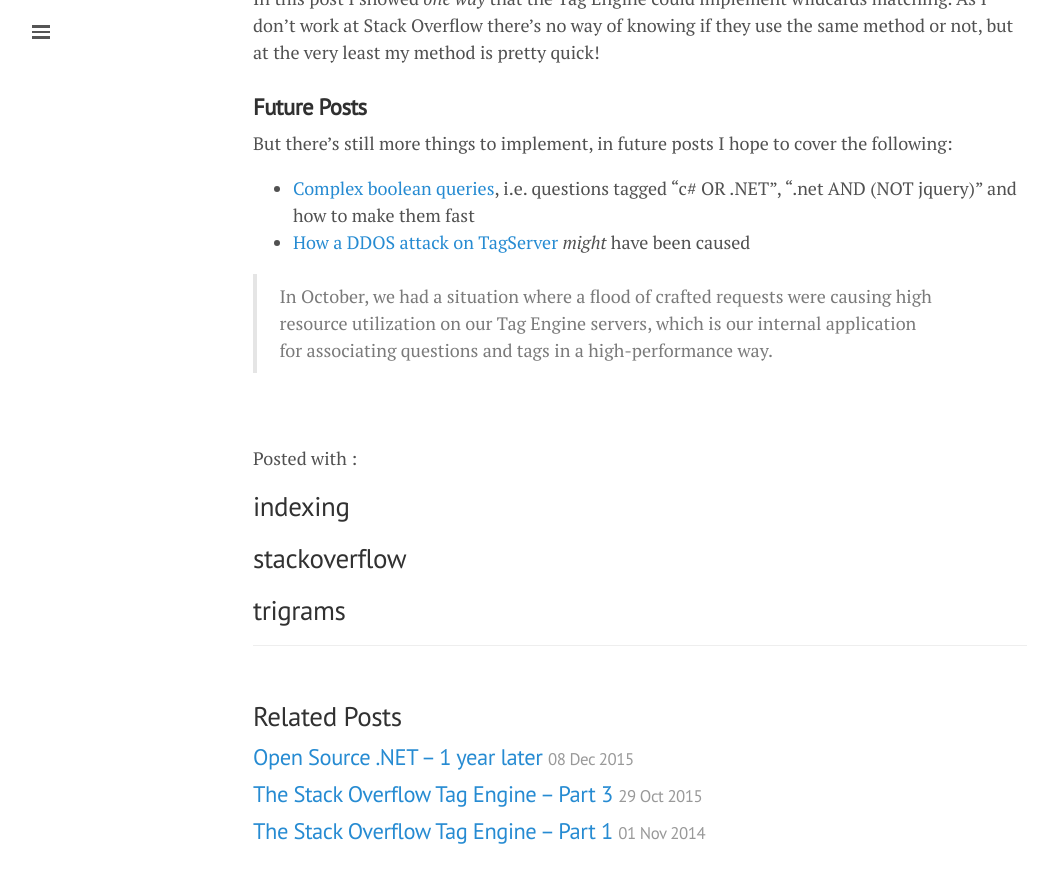
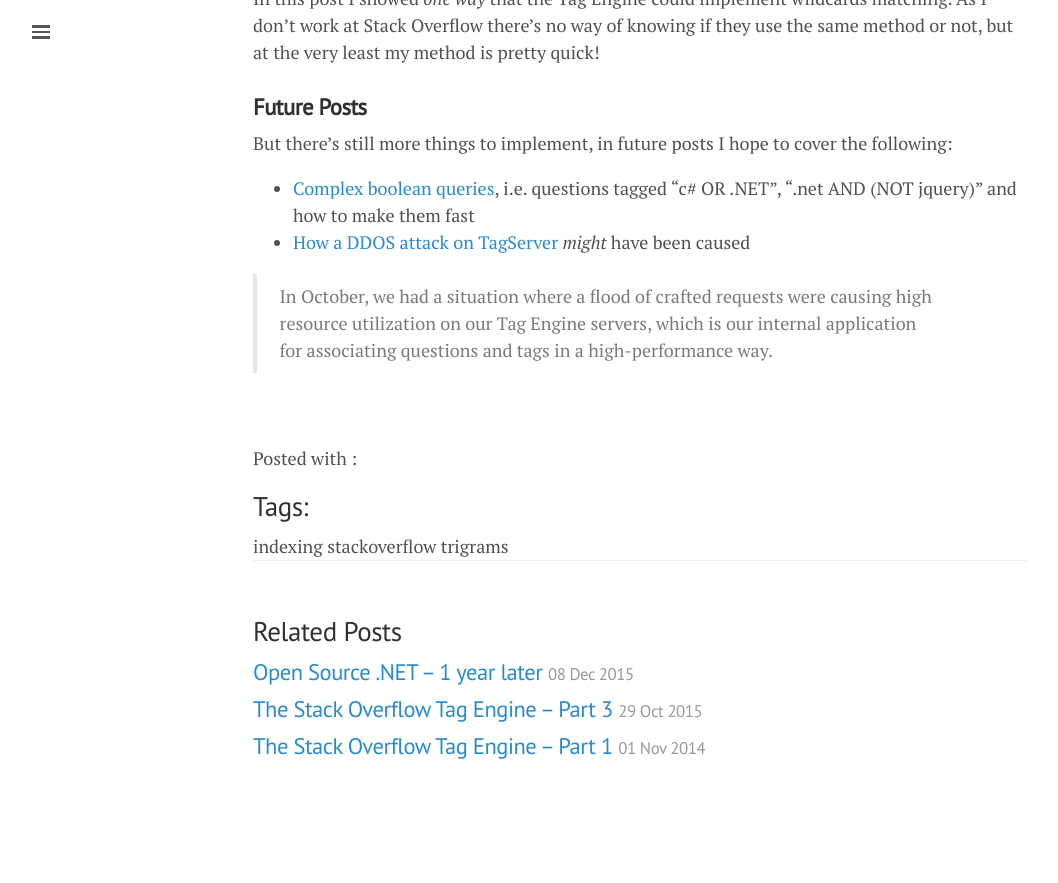
Before and after one commit to mattwarren/mattwarren.github.io, a Jekyll site: the page built from _posts/2015-08-19-the-stack-overflow-tag-engine-part-2.md, in a window 1280 px wide and 900 px high, scrolled down 4422 px. Shown: the top 883 px of the window, without its empty margins (0-1058 px from the left). Built offline with Jekyll 4.4.1, drawn with Linux system fonts in a browser that asks for light colours; after the commit the page ends 5236 px from its top, so only the background shows below that.

Commit message:
Tidied up tags

```diff
--- a/_layouts/post.html
+++ b/_layouts/post.html
@@ -32,13 +32,9 @@
 </div>
 
 <div class="page-tags">
+  <h2>Tags:</h2>
   {% for page_tag in page.tags %}
-  <h2>{{ page_tag }}<h2>
-  {% endfor %}
-</div>
-<div class="page-categories">
-  {% for page_category in page.categories %}
-  <h2>{{ page_category }}<h2>
+  <span>{{ page_tag }}</span>
   {% endfor %}
 </div>
 
--- a/_posts/2015-08-19-the-stack-overflow-tag-engine-part-2.md
+++ b/_posts/2015-08-19-the-stack-overflow-tag-engine-part-2.md
@@ -2,10 +2,7 @@
 layout: post
 title: The Stack Overflow Tag Engine – Part 2
 comments: true
-tags:
-- indexing
-- stackoverflow
-- trigrams
+tags: [indexing, stackoverflow, trigrams]
 ---
 
 I've added a <a href="http://mattwarren.org/resources/" target="_blank">**Resources**</a> and <a href="http://mattwarren.org/speaking/" target="_blank">**Speaking**</a> page to my site, check them out if you want to learn more. There's also a video of my NDC London 2014 talk <a href="http://mattwarren.org/speaking/#NDCLondon2014" target="_blank">"Performance is a Feature!"</a>.
```
Also changed, not shown: _posts/2014-11-01-the-stack-overflow-tag-engine-part-1.md (+1 -4 lines), _posts/2015-10-29-the-stack-overflow-tag-engine-part-3.md (+1 -4 lines), _posts/2015-12-08-open-source-net-1-year-later.md (+1 -1 lines).
